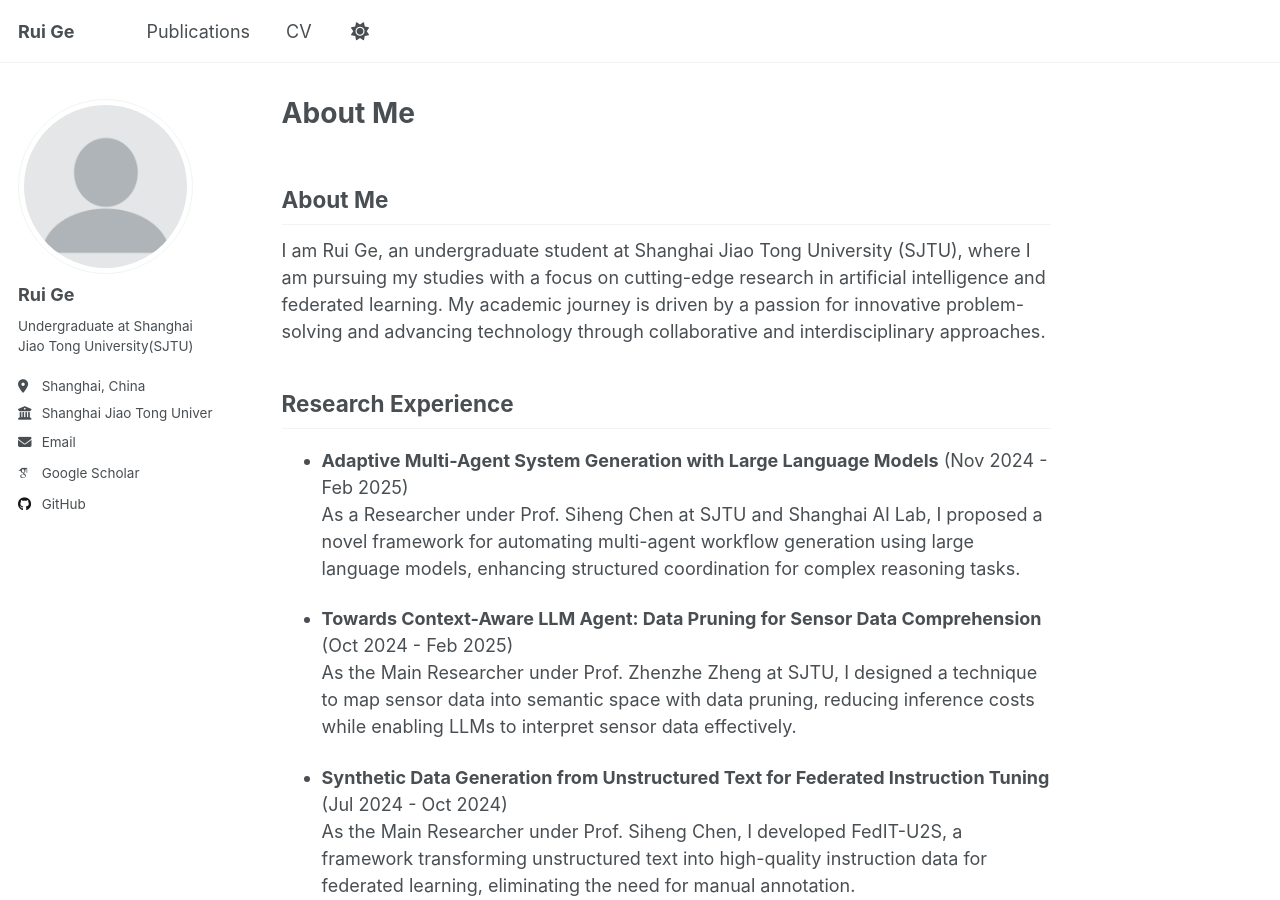
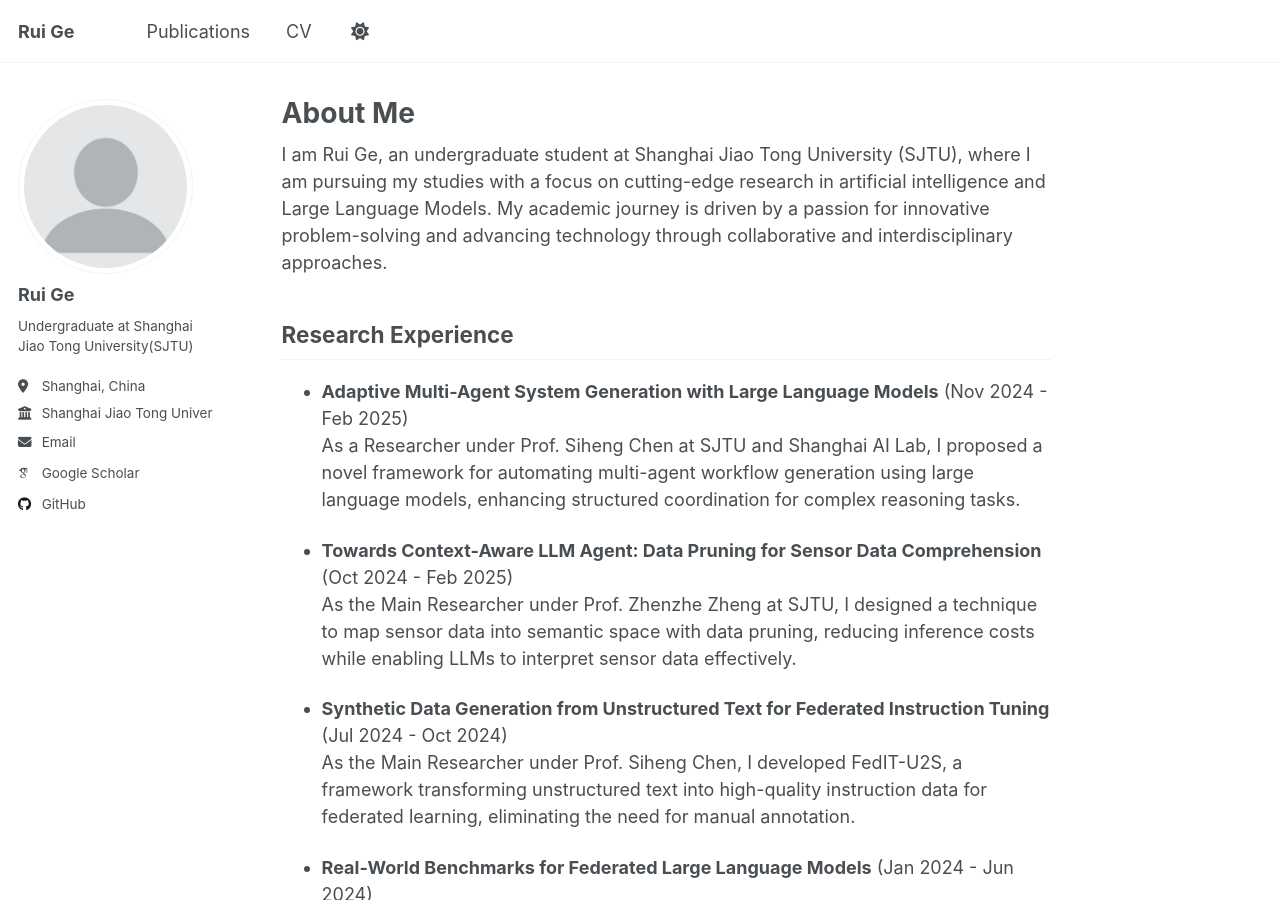
Before and after one commit to motigrez/motigrez.github.io, a Jekyll site: the page built from _pages/about.md, in a window 1280 px wide and 900 px high. Built offline with Jekyll 4.4.1, drawn with Linux system fonts in a browser that asks for light colours; some web fonts are replaced; a script that is not in the unit is left out.

Commit message:
Update about.md

```diff
--- a/_pages/about.md
+++ b/_pages/about.md
@@ -5,9 +5,7 @@ permalink: /
 author_profile: true
 ---
 
-## About Me
-
-I am Rui Ge, an undergraduate student at Shanghai Jiao Tong University (SJTU), where I am pursuing my studies with a focus on cutting-edge research in artificial intelligence and federated learning. My academic journey is driven by a passion for innovative problem-solving and advancing technology through collaborative and interdisciplinary approaches.
+I am Rui Ge, an undergraduate student at Shanghai Jiao Tong University (SJTU), where I am pursuing my studies with a focus on cutting-edge research in artificial intelligence and Large Language Models. My academic journey is driven by a passion for innovative problem-solving and advancing technology through collaborative and interdisciplinary approaches.
 
 ## Research Experience
 
```
